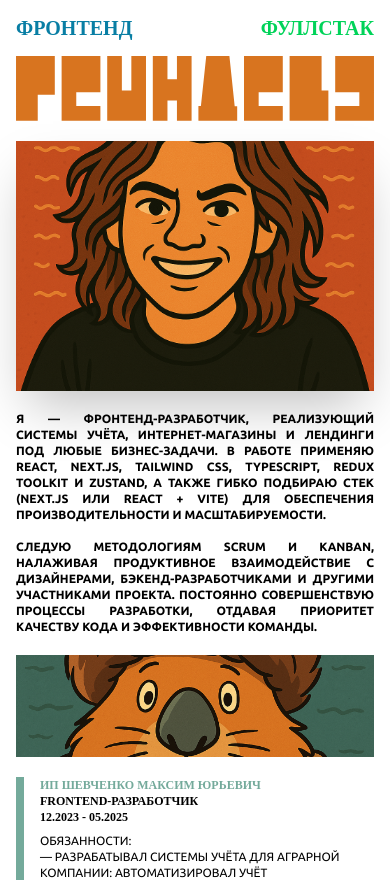
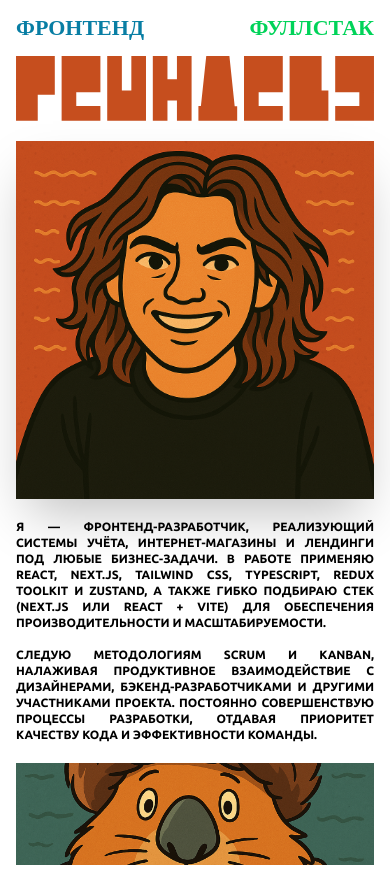
Before and after one commit to reindevu/reindevu, a Next.js app: page / in a window 390 px wide. Shown: the top 880 px of the page. Built offline with nearby package versions, Linux system fonts and the light colour scheme; a web font is replaced by a local one.

Commit message:
UNT-22 [reindevu] Update photo height

```diff
--- a/src/app/page.tsx
+++ b/src/app/page.tsx
@@ -7,7 +7,7 @@ export const metadata: Metadata = {
   keywords:
     "фронтенд, разработчик, портфолио, Middle+, лидер команды, веб-приложения, middle+ frontend, мидл фронтенд",
 };
-//437a7b 74aa9b
+//437a7b 74aa9b #d8741f
 export default function Page() {
   return (
     <div className="container mx-auto px-4 py-5">
@@ -22,7 +22,7 @@ export default function Page() {
           viewBox="0 0 2151 389"
         >
           <path
-            fill="#d8741f"
+            fill="#c64e1e"
             d="M0 389V0h233v233H130.5v156zM1096 301v88h233v-87h-15L1282.22 0h-139.14L1111 301zM822 389V0h88v140.08h57V0h88v389h-88V267.564h-57V389zM1877 389h-233V0h192.17v206.672H1877zM274 389V0h233v218H362v83h145v88zM1370 389V0h233v218h-145v83h145v88zM2151 389V0h-233v218h145v83h-145v88zM548 389V0h88v208h57V0h88v389z"
           ></path>
         </svg>
--- a/src/entities/resume/ui/resume-about-me/ui.tsx
+++ b/src/entities/resume/ui/resume-about-me/ui.tsx
@@ -12,7 +12,7 @@ export const ResumeAboutMe: FC = () => {
           alt="Me"
           width={Image2.width/4}
           height={Image2.height/4}
-          className="shadow-2xl w-full lg:w-auto h-[15.625rem] lg:h-auto object-cover"
+          className="shadow-2xl w-full lg:w-auto lg:h-auto object-cover"
         />
 
         <p className="text-xs whitespace-pre-line text-justify font-black uppercase text-black dark:text-white lg:text-lg">
--- a/src/entities/resume/ui/resume-header/ui.tsx
+++ b/src/entities/resume/ui/resume-header/ui.tsx
@@ -4,11 +4,11 @@ export const ResumeHeader: FC = () => {
   return (
     <div className="flex w-full flex-col items-center">
       <div className="flex w-full justify-between">
-        <div className="font-heading text-xl font-black uppercase leading-4 text-[#087ea4] lg:text-6xl">
+        <div className="font-heading text-[1.375rem] font-black uppercase leading-4 text-[#087ea4] lg:text-6xl">
           Фронтенд
         </div>
 
-        <div className="font-heading text-xl font-black uppercase leading-4 text-[#00D359] lg:text-6xl">
+        <div className="font-heading text-[1.375rem] font-black uppercase leading-4 text-[#00D359] lg:text-6xl">
           Фуллстак
         </div>
       </div>
```
Also changed, not shown: 1 other file (tests, documents, lock files or other folders).
